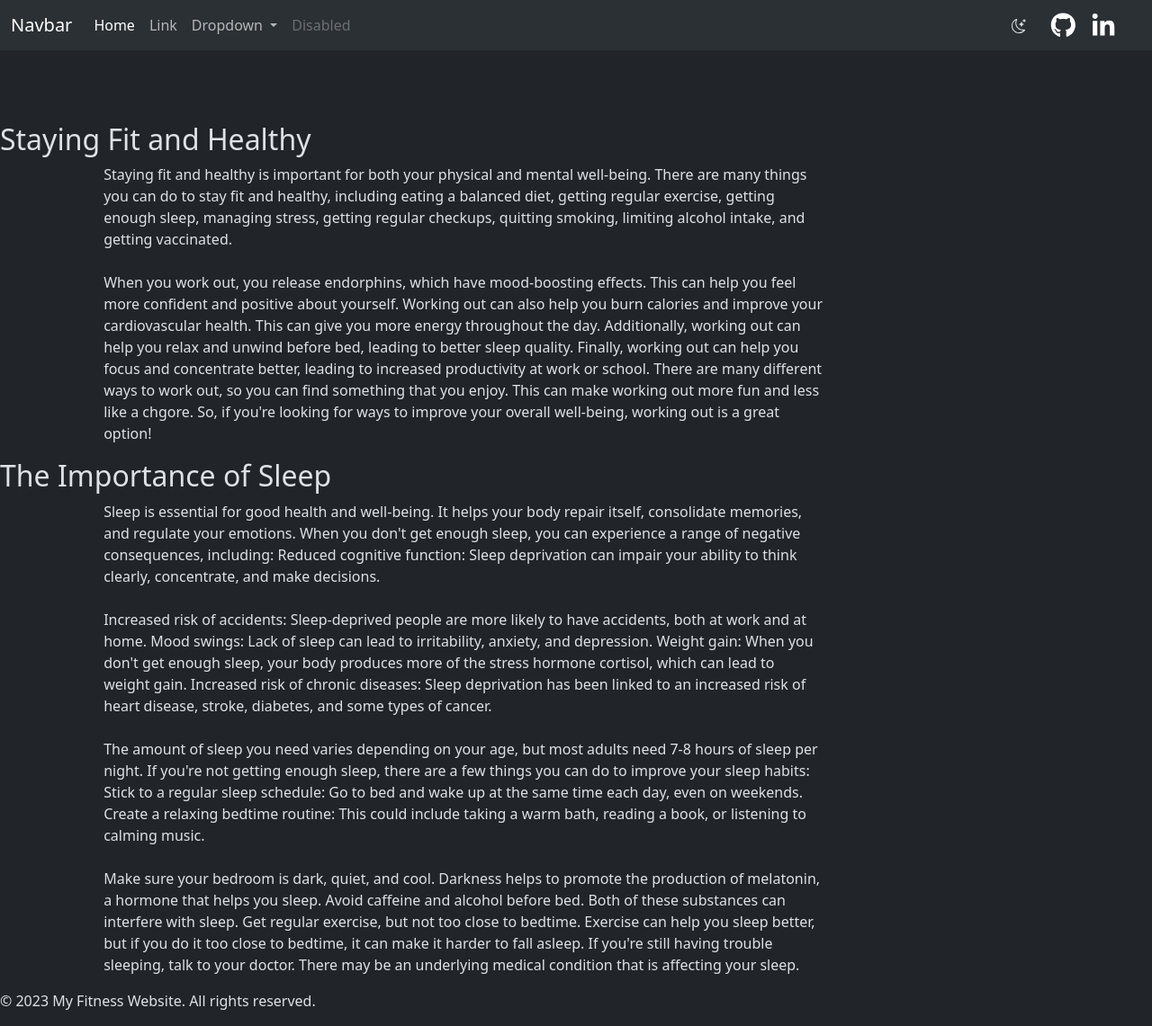
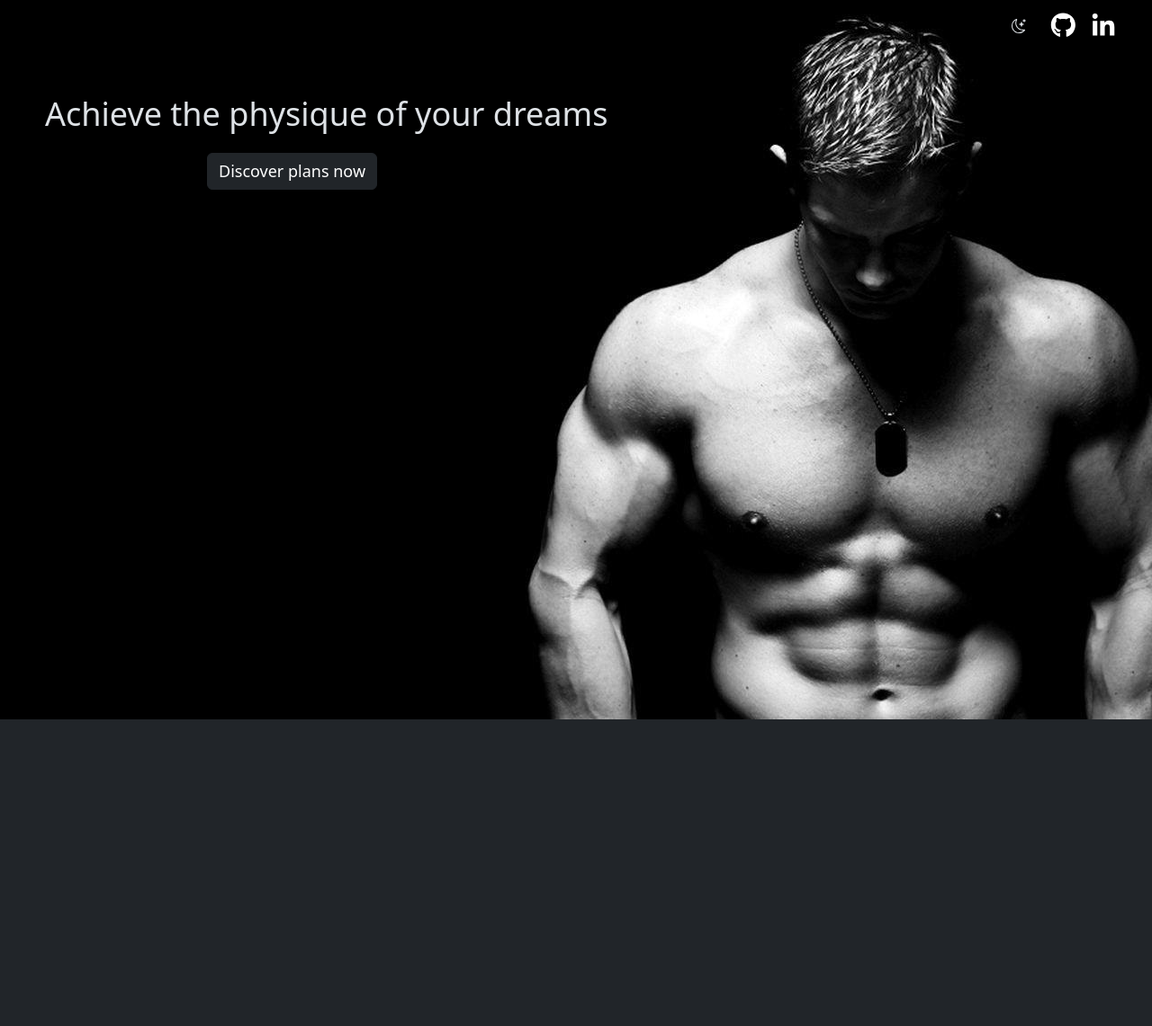
Before and after one commit to Ryan-Krohne/fitness-website, a website: page index.html in a window 1280 px wide. Shown: the whole page at 90% size. After the commit the page ends 800 px from the top, so only its background shows below. Drawn offline with nearby package versions, Linux system fonts and the light colour scheme.

Commit message:
removed unneccessary things, added in background

```diff
--- a/about.html
+++ b/about.html
@@ -2,7 +2,6 @@
 <html>
 <head>
   <title>About Us</title>
-  <link rel="stylesheet" type="text/css" href="app.css">
 
 </head>
 
--- a/index.html
+++ b/index.html
@@ -5,14 +5,27 @@
   <meta charset="utf-8">
   <meta name="viewport" content="width=device-width, initial-scale=1">
   <title>Fitness </title>
-  <link rel="stylesheet" type="text/css" href="app.css"> <!-- this is where the css is linked-->
   <link href="https://cdn.jsdelivr.net/npm/bootstrap@5.3.2/dist/css/bootstrap.min.css" rel="stylesheet"
     integrity="sha384-T3c6CoIi6uLrA9TneNEoa7RxnatzjcDSCmG1MXxSR1GAsXEV/Dwwykc2MPK8M2HN" crossorigin="anonymous">
 </head>
 
+<body data-bs-theme="dark">
+  <div class="container-fluid" style="background-image: url('background.jpg'); height: 100vh; z-index: 10;">
+  </div>
+  <p class="text-overlay" style="position: absolute; top: 100px !important; font-size: 36px; margin-left: 50px;">
+    Achieve the physique of your dreams
+  </p>
+
+  <div class="register">
+    <button type="button" class="btn btn-dark"
+      style="position: absolute; font-size: 18px; margin-left: 230px !important; top: 170px !important;">Discover plans
+      now</button>
+
+
+  </div>
 
   <!--this is temporary. Need to use actual bootstrap icons at some point so I can do dark/light mode switching-->
-<div class="icons" >
+  <div class="icons">
     <a href="https://www.linkedin.com/in/ryankrohne/">
       <svg xmlns="http://www.w3.org/2000/svg" height="28" width="28" viewBox="0 0 448 512"
         style="z-index: 999; position: absolute; right: 40px; top: 15px;">
@@ -28,131 +41,55 @@
           d="M165.9 397.4c0 2-2.3 3.6-5.2 3.6-3.3 .3-5.6-1.3-5.6-3.6 0-2 2.3-3.6 5.2-3.6 3-.3 5.6 1.3 5.6 3.6zm-31.1-4.5c-.7 2 1.3 4.3 4.3 4.9 2.6 1 5.6 0 6.2-2s-1.3-4.3-4.3-5.2c-2.6-.7-5.5 .3-6.2 2.3zm44.2-1.7c-2.9 .7-4.9 2.6-4.6 4.9 .3 2 2.9 3.3 5.9 2.6 2.9-.7 4.9-2.6 4.6-4.6-.3-1.9-3-3.2-5.9-2.9zM244.8 8C106.1 8 0 113.3 0 252c0 110.9 69.8 205.8 169.5 239.2 12.8 2.3 17.3-5.6 17.3-12.1 0-6.2-.3-40.4-.3-61.4 0 0-70 15-84.7-29.8 0 0-11.4-29.1-27.8-36.6 0 0-22.9-15.7 1.6-15.4 0 0 24.9 2 38.6 25.8 21.9 38.6 58.6 27.5 72.9 20.9 2.3-16 8.8-27.1 16-33.7-55.9-6.2-112.3-14.3-112.3-110.5 0-27.5 7.6-41.3 23.6-58.9-2.6-6.5-11.1-33.3 2.6-67.9 20.9-6.5 69 27 69 27 20-5.6 41.5-8.5 62.8-8.5s42.8 2.9 62.8 8.5c0 0 48.1-33.6 69-27 13.7 34.7 5.2 61.4 2.6 67.9 16 17.7 25.8 31.5 25.8 58.9 0 96.5-58.9 104.2-114.8 110.5 9.2 7.9 17 22.9 17 46.4 0 33.7-.3 75.4-.3 83.6 0 6.5 4.6 14.4 17.3 12.1C428.2 457.8 496 362.9 496 252 496 113.3 383.5 8 244.8 8zM97.2 352.9c-1.3 1-1 3.3 .7 5.2 1.6 1.6 3.9 2.3 5.2 1 1.3-1 1-3.3-.7-5.2-1.6-1.6-3.9-2.3-5.2-1zm-10.8-8.1c-.7 1.3 .3 2.9 2.3 3.9 1.6 1 3.6 .7 4.3-.7 .7-1.3-.3-2.9-2.3-3.9-2-.6-3.6-.3-4.3 .7zm32.4 35.6c-1.6 1.3-1 4.3 1.3 6.2 2.3 2.3 5.2 2.6 6.5 1 1.3-1.3 .7-4.3-1.3-6.2-2.2-2.3-5.2-2.6-6.5-1zm-11.4-14.7c-1.6 1-1.6 3.6 0 5.9 1.6 2.3 4.3 3.3 5.6 2.3 1.6-1.3 1.6-3.9 0-6.2-1.4-2.3-4-3.3-5.6-2z" />
       </svg>
     </a>
-
-  <svg xmlns="http://www.w3.org/2000/svg" width="16" height="16" fill="currentColor" class="bi bi-moon-stars" viewBox="0 0 16 16" style="z-index: 999; position: absolute; right: 140px; top: 21px;">
-    <path d="M6 .278a.768.768 0 0 1 .08.858 7.208 7.208 0 0 0-.878 3.46c0 4.021 3.278 7.277 7.318 7.277.527 0 1.04-.055 1.533-.16a.787.787 0 0 1 .81.316.733.733 0 0 1-.031.893A8.349 8.349 0 0 1 8.344 16C3.734 16 0 12.286 0 7.71 0 4.266 2.114 1.312 5.124.06A.752.752 0 0 1 6 .278M4.858 1.311A7.269 7.269 0 0 0 1.025 7.71c0 4.02 3.279 7.276 7.319 7.276a7.316 7.316 0 0 0 5.205-2.162c-.337.042-.68.063-1.029.063-4.61 0-8.343-3.714-8.343-8.29 0-1.167.242-2.278.681-3.286z"/>
-    <path d="M10.794 3.148a.217.217 0 0 1 .412 0l.387 1.162c.173.518.579.924 1.097 1.097l1.162.387a.217.217 0 0 1 0 .412l-1.162.387a1.734 1.734 0 0 0-1.097 1.097l-.387 1.162a.217.217 0 0 1-.412 0l-.387-1.162A1.734 1.734 0 0 0 9.31 6.593l-1.162-.387a.217.217 0 0 1 0-.412l1.162-.387a1.734 1.734 0 0 0 1.097-1.097l.387-1.162zM13.863.099a.145.145 0 0 1 .274 0l.258.774c.115.346.386.617.732.732l.774.258a.145.145 0 0 1 0 .274l-.774.258a1.156 1.156 0 0 0-.732.732l-.258.774a.145.145 0 0 1-.274 0l-.258-.774a1.156 1.156 0 0 0-.732-.732l-.774-.258a.145.145 0 0 1 0-.274l.774-.258c.346-.115.617-.386.732-.732L13.863.1z"/>
+    <div class="nightmode">
+      <svg xmlns="http://www.w3.org/2000/svg" width="16" height="16" fill="currentColor" class="bi bi-moon-stars"
+        viewBox="0 0 16 16" style="z-index: 999; position: absolute; right: 140px; top: 21px;">
+        <path
+          d="M6 .278a.768.768 0 0 1 .08.858 7.208 7.208 0 0 0-.878 3.46c0 4.021 3.278 7.277 7.318 7.277.527 0 1.04-.055 1.533-.16a.787.787 0 0 1 .81.316.733.733 0 0 1-.031.893A8.349 8.349 0 0 1 8.344 16C3.734 16 0 12.286 0 7.71 0 4.266 2.114 1.312 5.124.06A.752.752 0 0 1 6 .278M4.858 1.311A7.269 7.269 0 0 0 1.025 7.71c0 4.02 3.279 7.276 7.319 7.276a7.316 7.316 0 0 0 5.205-2.162c-.337.042-.68.063-1.029.063-4.61 0-8.343-3.714-8.343-8.29 0-1.167.242-2.278.681-3.286z" />
+        <path
+          d="M10.794 3.148a.217.217 0 0 1 .412 0l.387 1.162c.173.518.579.924 1.097 1.097l1.162.387a.217.217 0 0 1 0 .412l-1.162.387a1.734 1.734 0 0 0-1.097 1.097l-.387 1.162a.217.217 0 0 1-.412 0l-.387-1.162A1.734 1.734 0 0 0 9.31 6.593l-1.162-.387a.217.217 0 0 1 0-.412l1.162-.387a1.734 1.734 0 0 0 1.097-1.097l.387-1.162zM13.863.099a.145.145 0 0 1 .274 0l.258.774c.115.346.386.617.732.732l.774.258a.145.145 0 0 1 0 .274l-.774.258a1.156 1.156 0 0 0-.732.732l-.258.774a.145.145 0 0 1-.274 0l-.258-.774a1.156 1.156 0 0 0-.732-.732l-.774-.258a.145.145 0 0 1 0-.274l.774-.258c.346-.115.617-.386.732-.732L13.863.1z" />
       </svg>
     </div>
 
+  </div>
 
-
-<nav class="navbar navbar-expand-lg bg-body-tertiary">
-  <div class="container-fluid">
-    <a class="navbar-brand" href="#">Navbar</a>
-    <button class="navbar-toggler" type="button" data-bs-toggle="collapse" data-bs-target="#navbarSupportedContent"
-      aria-controls="navbarSupportedContent" aria-expanded="false" aria-label="Toggle navigation">
-      <span class="navbar-toggler-icon"></span>
-    </button>
-    <div class="collapse navbar-collapse" id="navbarSupportedContent">
-      <ul class="navbar-nav me-auto mb-2 mb-lg-0">
-        <li class="nav-item">
-          <a class="nav-link active" aria-current="page" href="#">Home</a>
-        </li>
-        <li class="nav-item">
-          <a class="nav-link" href="#">Link</a>
-        </li>
-        <li class="nav-item dropdown">
-          <a class="nav-link dropdown-toggle" href="#" role="button" data-bs-toggle="dropdown" aria-expanded="false">
-            Dropdown
-          </a>
-          <ul class="dropdown-menu">
-            <li><a class="dropdown-item" href="#">Action</a></li>
-            <li><a class="dropdown-item" href="#">Another action</a></li>
-            <li>
-              <hr class="dropdown-divider">
-            </li>
-            <li><a class="dropdown-item" href="#">Something else here</a></li>
-          </ul>
-        </li>
-        <li class="nav-item">
-          <a class="nav-link disabled" aria-disabled="true">Disabled</a>
-        </li>
-        <li><i class="bi bi-github"></i></li>
-      </ul>
-
-    </div>
-  </div>
-</nav>
-
-<body data-bs-theme="dark">
-
-
-
-
-
-
-
-
-  <section>
-    <h2
-      style="margin-right: 2.5in; padding-bottom: 0px !important; border-bottom-style: solid !important; border-bottom-width: 0px !important; margin-top: 80px !important;">
-      Staying Fit and Healthy</h2>
-    <p style="margin-left: 1.2in;margin-right: 3.8in;">Staying fit and healthy is important for both your physical and
-      mental well-being. There are many things
-      you can do to stay fit and healthy, including eating a balanced diet, getting regular exercise, getting enough
-      sleep, managing stress, getting regular
-      checkups, quitting smoking, limiting alcohol intake, and getting vaccinated.<br><br>When you work out, you release
-      endorphins, which have mood-boosting effects.
-      This can help you feel more confident and positive about yourself. Working out can also help you burn calories and
-      improve your cardiovascular health. This
-      can give you more energy throughout the day. Additionally, working out can help you relax and unwind before bed,
-      leading to better sleep quality. Finally,
-      working out can help you focus and concentrate better, leading to increased productivity at work or school. There
-      are many different ways to work out, so
-      you can find something that you enjoy. This can make working out more fun and less like a chgore. So, if you're
-      looking for ways to improve your overall
-      well-being, working out is a great option!
-    </p>
-
-    <div class="container"></div>
-
-
-
-
-    <h2 style="margin-right:2.6in">The Importance of Sleep</h2>
-    <p style="margin-left: 1.2in;margin-right: 3.8in;">
-      Sleep is essential for good health and well-being. It helps your body repair itself, consolidate memories, and
-      regulate your emotions. When you don't get enough sleep, you can experience a range of negative consequences,
-      including:
-
-      Reduced cognitive function: Sleep deprivation can impair your ability to think clearly, concentrate, and make
-      decisions. <br> <br>
-      Increased risk of accidents: Sleep-deprived people are more likely to have accidents, both at work and at home.
-      Mood swings: Lack of sleep can lead to irritability, anxiety, and depression.
-      Weight gain: When you don't get enough sleep, your body produces more of the stress hormone cortisol, which can
-      lead to weight gain.
-      Increased risk of chronic diseases: Sleep deprivation has been linked to an increased risk of heart disease,
-      stroke, diabetes, and some types of cancer. <br><br>
-      The amount of sleep you need varies depending on your age, but most adults need 7-8 hours of sleep per night. If
-      you're not getting enough sleep, there are a few things you can do to improve your sleep habits:
-
-      Stick to a regular sleep schedule: Go to bed and wake up at the same time each day, even on weekends.
-      Create a relaxing bedtime routine: This could include taking a warm bath, reading a book, or listening to calming
-      music. <br><br>
-      Make sure your bedroom is dark, quiet, and cool. Darkness helps to promote the production of melatonin, a hormone
-      that helps you sleep.
-      Avoid caffeine and alcohol before bed. Both of these substances can interfere with sleep.
-      Get regular exercise, but not too close to bedtime. Exercise can help you sleep better, but if you do it too close
-      to bedtime, it can make it harder to fall asleep.
-      If you're still having trouble sleeping, talk to your doctor. There may be an underlying medical condition that is
-      affecting your sleep.
-
-    </p>
-  </section>
-
-
-
-  <footer>
-    <p>&copy; 2023 My Fitness Website. All rights reserved.</p>
-  </footer>
 
 </body>
 
+<script>
+
+  function changeColorMode() {
+    var element = document.body;
+    element.dataset.bsTheme =
+      element.dataset.bsTheme == "light" ? "dark" : "light";
+  }
+</script>
+
+<style>
+  .text-overlay {
+    opacity: 0.01;
+    animation: fadeIn 1s ease-in-out;
+    animation-fill-mode: forwards;
+  }
+
+  .register {
+    opacity: 0.01;
+    animation: fadeIn 1s ease-in-out 1.5s;
+    animation-fill-mode: forwards;
+
+  }
+
+  @keyframes fadeIn {
+    from {
+      opacity: 0.01;
+    }
+
+    to {
+      opacity: 1;
+    }
+  }
 
 
-</script>
-
-
+</style>
 
 </html>
```
Also changed, not shown: calorieCalculator.html (+0 -1 lines), background.jpg (added). Lines whose indentation alone changed are shown as unchanged.
